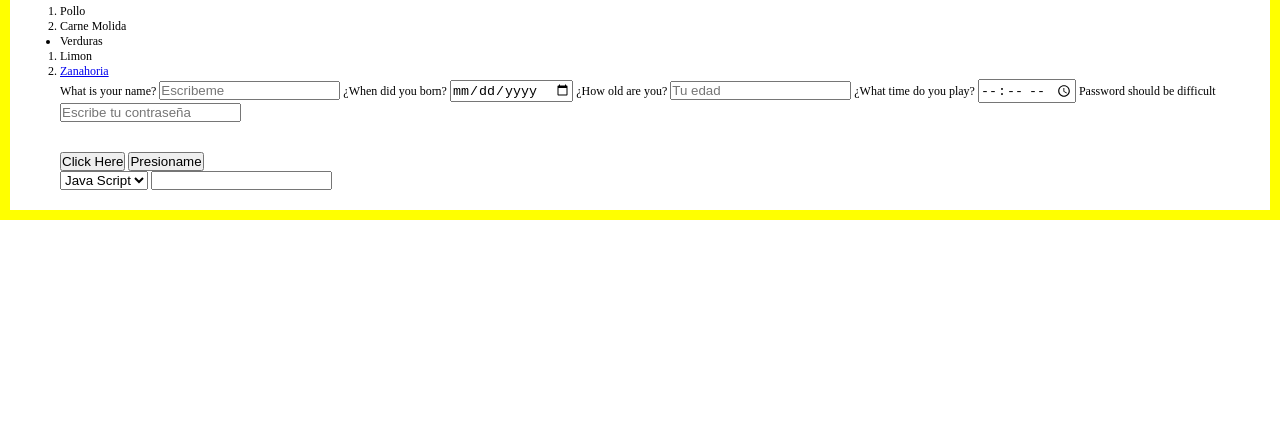
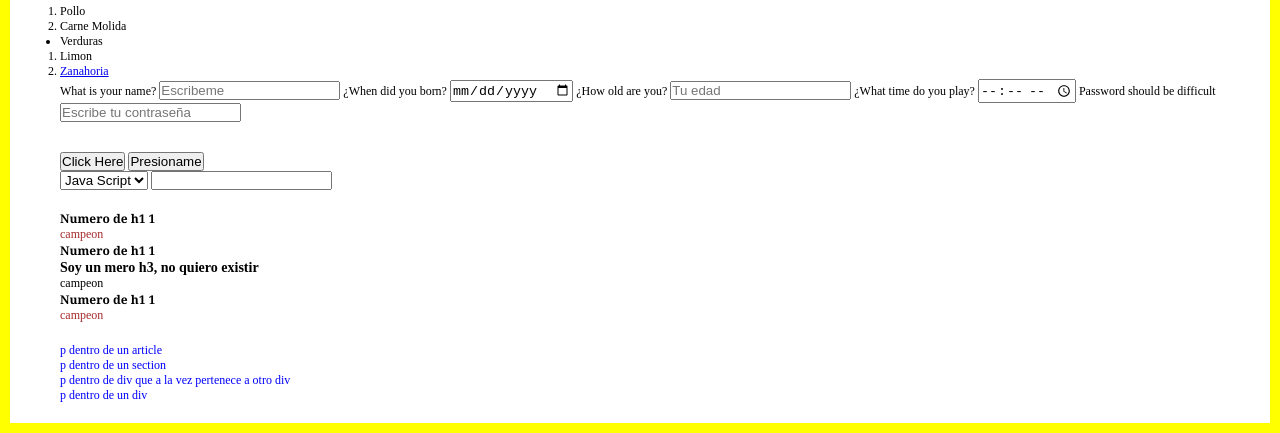
Before and after one commit to Sandrolv/PracProyect1, a plain HTML site: page index.html in a window 1280 px wide. Shown: the part 777-1210 px from the top of the page. Before the commit the page ends 997 px from the top, so only its background shows below. Drawn offline with Linux system fonts and the light colour scheme.

Commit message:
6to commit

```diff
--- a/CSS/estilos.css
+++ b/CSS/estilos.css
@@ -63,3 +63,17 @@ body {
     color: blanchedalmond;
 
 }
+
+/* Combinadores */
+
+.combinadores {
+    margin: 20px 0px;
+}
+
+.combinadores div + p {
+    color: brown;
+}
+
+.combinadores-child div p {
+    color: blue;
+}
--- a/index.html
+++ b/index.html
@@ -168,6 +168,39 @@
                 <option value="Python"></option>
             </datalist>
 
+            <!-- COMBINADORES ADYACENTES -->
+
+            <section class="combinadores">
+                <div>
+                    <h1>Numero de h1 1 </h1>
+                </div>
+                <p>campeon</p>
+                <div>
+                    <h1>Numero de h1 1 </h1>
+                </div>
+                <h3>Soy un mero h3, no quiero existir</h3>
+                <p>campeon</p>
+                <div>
+                    <h1>Numero de h1 1 </h1>
+                </div>
+                <p>campeon</p>
+            </section>
+
+            <section class="combinadores-child">
+                <div >
+                    <article>
+                        <p> p dentro de un article</p>
+                    </article>
+                    <section>
+                        <p>p dentro de un section</p>
+                    </section>
+                    <div>
+                        <p>p dentro de div que a la vez pertenece a otro div</p>
+                    </div>
+                    <p> p dentro de un div </p>
+                </div>
+            </section>
+
 
         </main>
 
```
